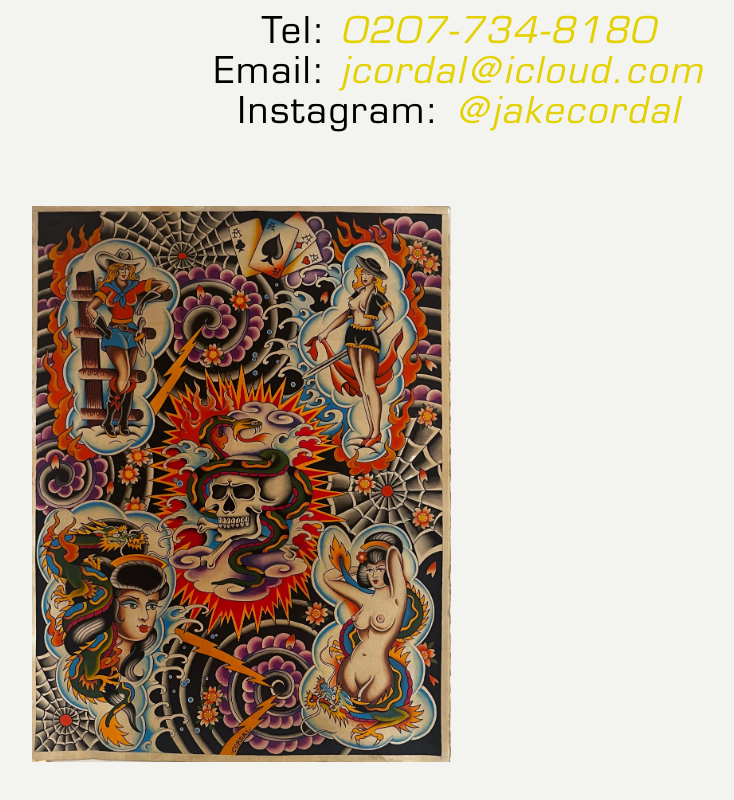
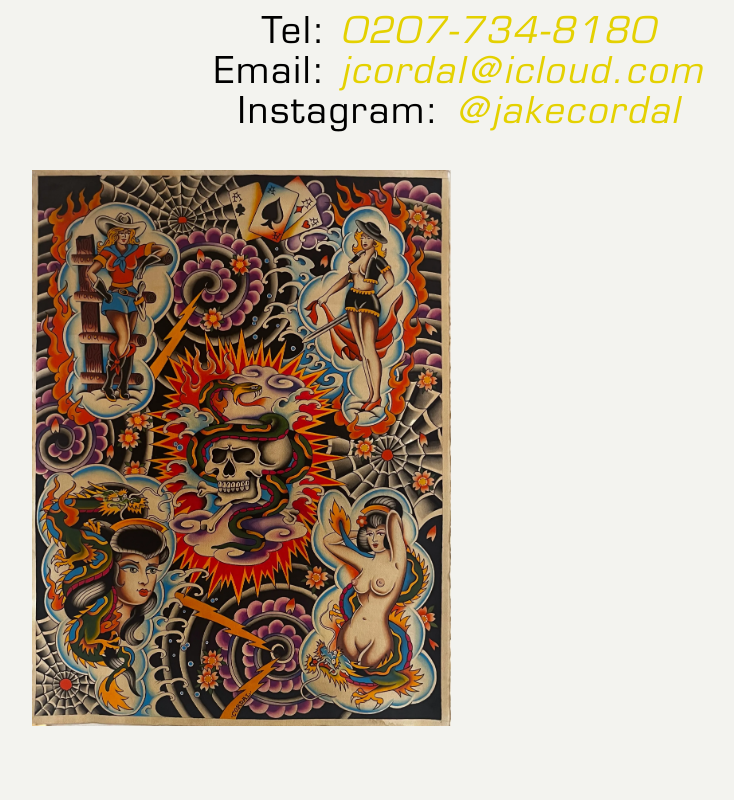
Before and after one commit to irie612/jake_website, a Next.js app: page /flash in a window 1280 px wide. Shown: the part 478-1278 px from the top of the page, without its empty margins (181-915 px from the left). After the commit the page ends 1236 px from the top, so only its background shows below. Built offline with nearby package versions, Linux system fonts and the light colour scheme.

Commit message:
fix aspect ratio for flash page

```diff
--- a/components/gallery.tsx
+++ b/components/gallery.tsx
@@ -104,7 +104,7 @@ const FlashGallery = () => {
 						<Image
 							src={image.src}
 							alt={image.alt}
-							className="aspect-[6/9] object-contain"
+							className="aspect-[1051/1396] object-contain"
 							placeholder="blur"
 						/>
 					</div>
```
